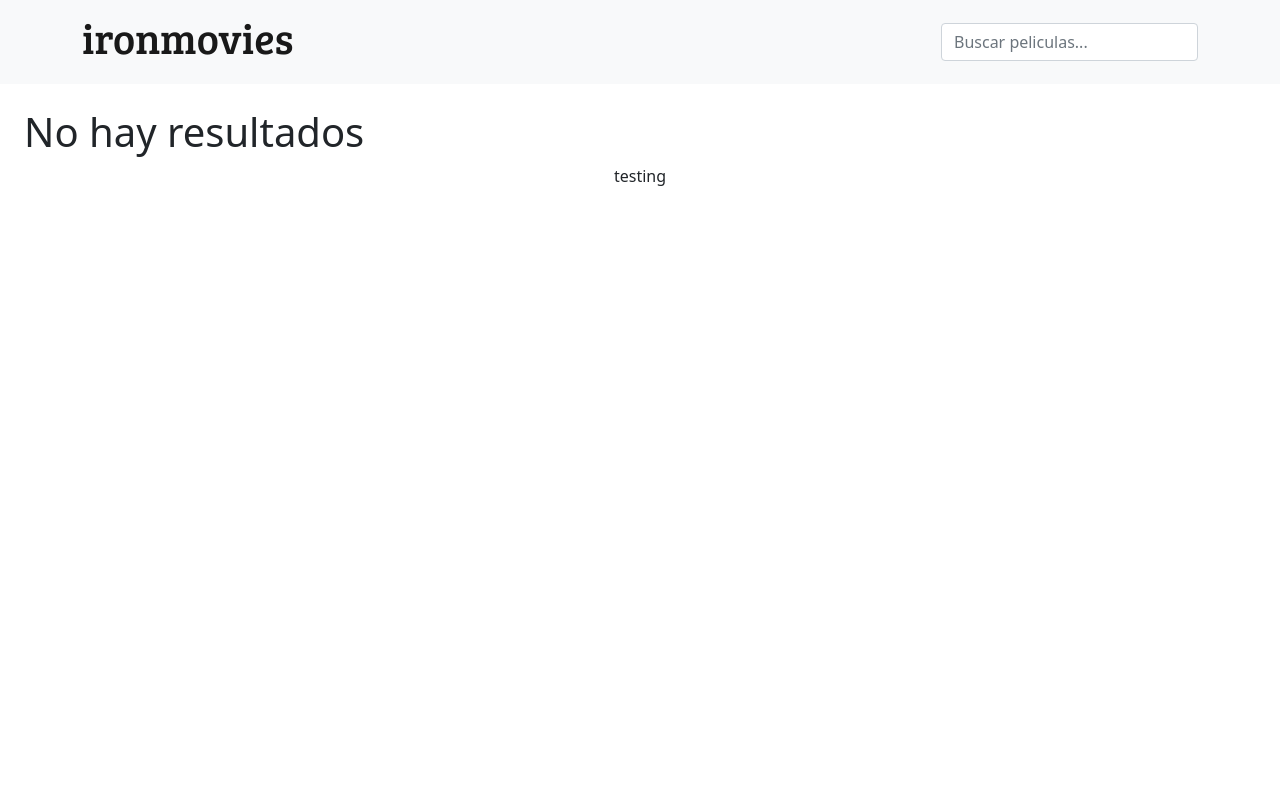
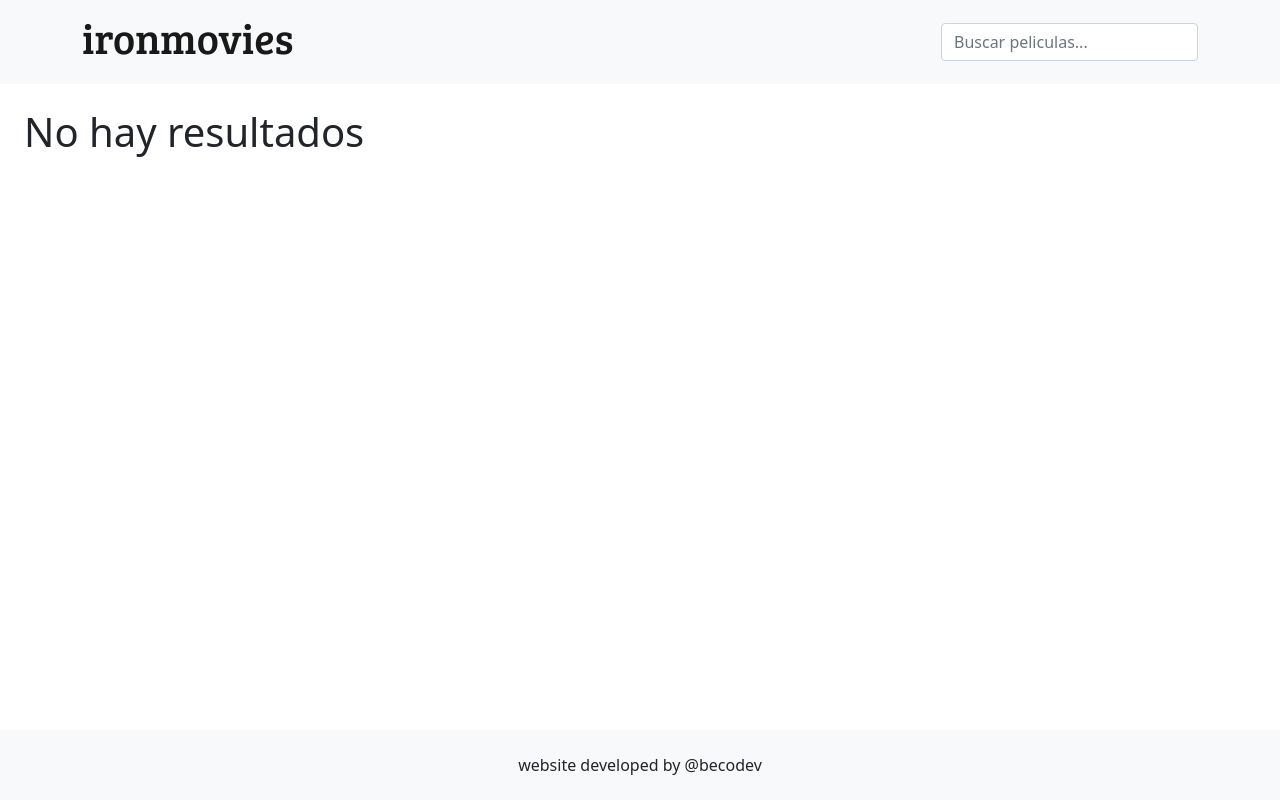
Before and after one commit to becodev/ironmovie, a React (Create React App) app: page /search in a window 1280 px wide. Built offline with nearby package versions, Linux system fonts and the light colour scheme.

Commit message:
footer & movieDetails

```diff
--- a/public/index.html
+++ b/public/index.html
@@ -1,5 +1,5 @@
 <!DOCTYPE html>
-<html lang="en">
+<html lang="es">
   <head>
     <meta charset="utf-8" />
     <link rel="icon" href="%PUBLIC_URL%/favicon.ico" />
--- a/src/App.js
+++ b/src/App.js
@@ -4,6 +4,7 @@ import Search from "./components/Search";
 import Footer from "./components/Footer";
 import Home from "./components/Home";
 import Menu from "./components/Menu";
+import MovieDetail from "./components/MovieDetail";
 import DataProvider from "./context/DataProvider";
 import { BrowserRouter as Router, Switch, Route } from "react-router-dom";
 import "./index.css";
@@ -14,6 +15,7 @@ function App() {
       <DataProvider>
         <Menu />
         <Switch>
+          <Route exact path="/movie/:id" component={MovieDetail} />
           <Route exact path="/search" component={Search} />
           <Route path="/" component={Home} />
         </Switch>
--- a/src/components/Card.jsx
+++ /dev/null
@@ -1,31 +0,0 @@
-import React from "react";
-
-const Card = ({ data }) => {
-  const { original_title, overview, poster_path } = data;
-  return (
-    <>
-      <div className="card mb-3">
-        <div className="row g-0">
-          <img
-            src={`https://image.tmdb.org/t/p/w500/${poster_path}`}
-            className="img-fluid rounded-start"
-            alt="..."
-          />
-
-          <div className="col-md-4"></div>
-          {/* <div className="col-md-8">
-            <div className="card-body">
-              <h5 className="card-title">{original_title}</h5>
-              <p className="card-text">{overview}</p>
-             <p className="card-text">
-            <small className="text-muted">Last updated 3 mins ago</small>
-          </p>
-            </div>
-          </div> */}
-        </div>
-      </div>
-    </>
-  );
-};
-
-export default Card;
--- a/src/components/Footer.jsx
+++ b/src/components/Footer.jsx
@@ -2,8 +2,8 @@ import React from "react";
 
 const Footer = () => {
   return (
-    <div className="footer text-center">
-      <footer>testing</footer>
+    <div className="d-flex justify-content-center align-items-center footer bg-light">
+      <p>website developed by @becodev</p>
     </div>
   );
 };
--- a/src/components/Home.jsx
+++ b/src/components/Home.jsx
@@ -21,7 +21,7 @@ const Home = (props) => {
   const movieList = () => {
     if (homeMovie === undefined) return null;
     return (
-      <div className="row">
+      <div className="row movie-item">
         {homeMovie.map((mov) => (
           <MovieItem key={mov.id} {...mov} />
         ))}
--- /dev/null
+++ b/src/components/MovieDetail.jsx
@@ -0,0 +1,46 @@
+import React, { useState, useEffect } from "react";
+import Media from "react-bootstrap/Media";
+import { noPoster, imageUrl } from "../constants";
+
+const MovieDetail = (props) => {
+  const [info, setInfo] = useState({});
+  const { id } = props.match.params;
+  const movieInfo = async () => {
+    const url = `https://api.themoviedb.org/3/movie/${id}?api_key=753712b78a942c2223e77095da519016&language=es`;
+    const res = await fetch(url, {
+      mode: "cors",
+      headers: {
+        "Content-type": "application/json",
+      },
+    });
+    const data = await res.json();
+    setInfo(data);
+  };
+
+  useEffect(() => {
+    movieInfo();
+  }, []);
+
+  const { overview, title, poster_path } = info;
+
+  return (
+    <div className="container movie-detail">
+      <div className="row">
+        <div className="col-md-5 col-sm-6 col-lg-4 col-xl-3">
+          <img
+            height={400}
+            className=""
+            src={!poster_path ? `${noPoster}` : `${imageUrl}${poster_path}`}
+            alt={title}
+          />
+        </div>
+        <div className="col-md-7 col-sm-6 col-lg-6 col-xl-6">
+          <h5>{title}</h5>
+          <p>{overview}</p>
+        </div>
+      </div>
+    </div>
+  );
+};
+
+export default MovieDetail;
--- a/src/components/MovieItem.jsx
+++ b/src/components/MovieItem.jsx
@@ -1,7 +1,7 @@
 import React from "react";
 import ReactStars from "react-rating-stars-component";
 import { Link } from "react-router-dom";
-import { noImage, noPoster, imageUrl } from "../constants";
+import { noImage, imageUrl } from "../constants";
 
 const MovieItem = (props) => {
   const { backdrop_path, original_title, vote_average, id, release_date } =
@@ -37,7 +37,7 @@ const MovieItem = (props) => {
         </div>
         <div className="btn btn-light d-flex justify-content-center">
           {" "}
-          <Link to={`/movie/${id}/detail`} className="">
+          <Link to={`/movie/${id}`} className="">
             Ver detalles
           </Link>
         </div>
--- a/src/components/Search.jsx
+++ b/src/components/Search.jsx
@@ -1,6 +1,5 @@
 import React, { useContext } from "react";
 import { DataContext } from "../context/DataProvider";
-import Card from "./Card";
 import MovieItem from "./MovieItem";
 
 const Search = () => {
--- a/src/index.css
+++ b/src/index.css
@@ -1,6 +1,22 @@
+html {
+  min-height: 100%;
+  position: relative;
+}
+
 body {
-  display: block;
-  margin: 0px;
+  margin: 0;
+  margin-bottom: 50px;
+}
+
+.carousel-caption {
+  position: absolute;
+  width: 100%;
+  bottom: 0px;
+  right: 0;
+  left: 0;
+  text-align: center;
+  background-color: rgba(0, 0, 0, 0.65);
+  padding: 10px 20px;
 }
 
 .main-title {
@@ -13,15 +29,25 @@ body {
   flex-direction: row;
 }
 
+.movie-item {
+  padding-bottom: 0;
+  margin-bottom: 20px;
+}
+
 .card {
   max-width: 400px;
   margin: 20px;
   padding: 0;
 }
 
-footer {
-  height: 60px;
+.footer {
+  height: 70px;
   width: 100%;
+  position: absolute;
+  bottom: 0;
+}
+.footer p {
+  margin: 0;
 }
 
 .slide img {
@@ -29,13 +55,6 @@ footer {
   object-fit: cover;
 }
 
-.carousel-caption {
-  position: absolute;
-  width: 100%;
-  bottom: 0px;
-  right: 0;
-  left: 0;
-  text-align: center;
-  background-color: rgba(0, 0, 0, 0.65);
-  padding: 10px 20px;
+.movie-detail {
+  margin-top: 25px;
 }
```
